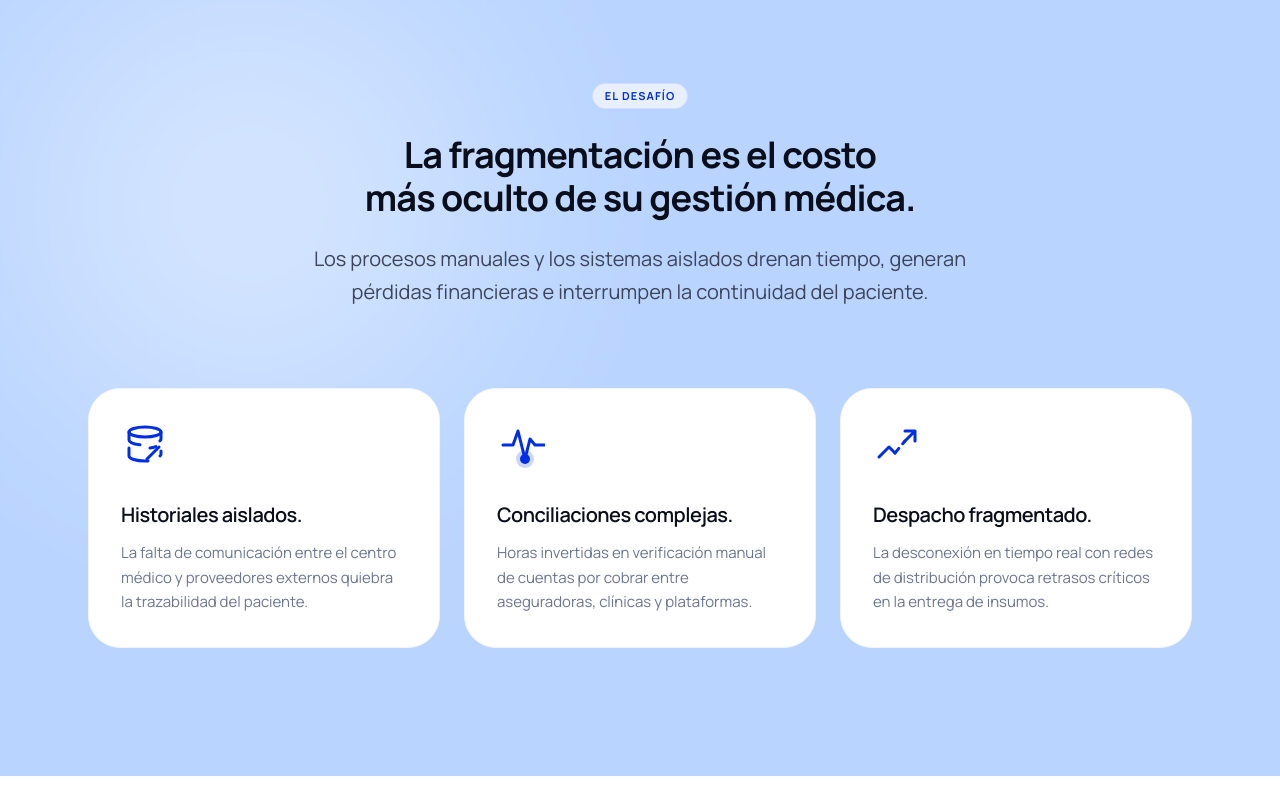
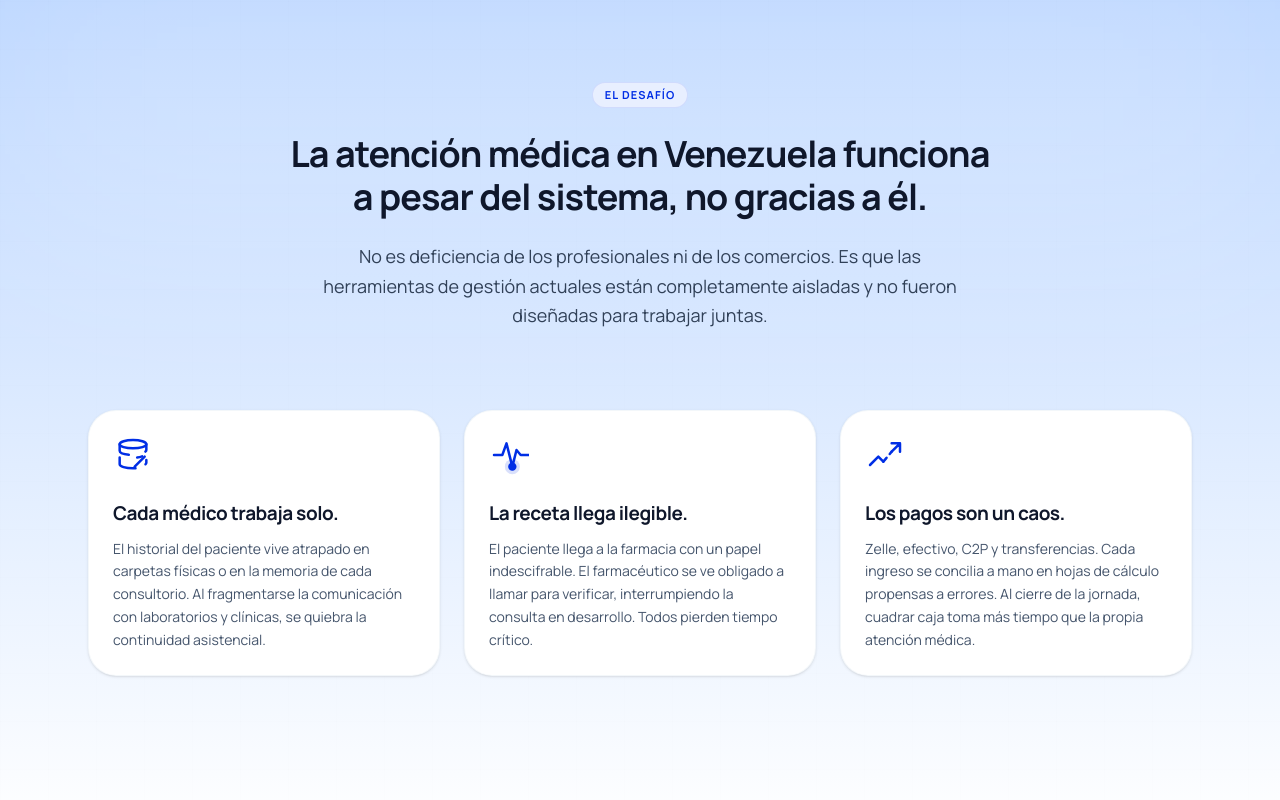
Before and after one commit to healtng-Tech/web, a React (Vite) app: page / in a window 1280 px wide. Shown: the part 1400-2200 px from the top of the page. Built offline with nearby package versions, Linux system fonts and the light colour scheme.

Commit message:
Update ProblemStatement.jsx

```diff
--- a/src/components/sections/ProblemStatement.jsx
+++ b/src/components/sections/ProblemStatement.jsx
@@ -1,20 +1,64 @@
-import React from 'react';
+import React, { memo } from 'react';
 import { useInView } from '../../hooks/useInView';
 
-export function ProblemStatement() {
-  const { ref, inView } = useInView({ threshold: 0.15 });
+const PROBLEMS = [
+  {
+    id: 'historiales',
+    title: 'Cada médico trabaja solo.',
+    desc: 'El historial del paciente vive atrapado en carpetas físicas o en la memoria de cada consultorio. Al fragmentarse la comunicación con laboratorios y clínicas, se quiebra la continuidad asistencial.',
+    icon: (
+      <svg className="w-10 h-10" viewBox="0 0 24 24" fill="none" stroke="currentColor" strokeWidth="1.5" strokeLinecap="round" strokeLinejoin="round">
+        <path d="M12 3c4.418 0 8 1.119 8 2.5S16.418 8 12 8 4 6.881 4 5.5 7.582 3 12 3z" />
+        <path d="M4 5.5v4c0 1.2 2.5 2.1 5.5 2.4" />
+        <path d="M20 5.5v3.5c0 .35-.2.68-.55.95" />
+        <path d="M14.5 13.5c1.8-.2 3.5-.8 4.5-1.5" strokeDasharray="3 3" />
+        <path d="M4 13.5v4c0 1.381 3.582 2.5 8 2.5.5 0 1-.02 1.5-.05" />
+        <path d="M19.5 17.5c.35-.25.5-.55.5-.85V15" />
+        <line x1="19" y1="13" x2="13" y2="19" stroke="currentColor" strokeWidth="1.5" />
+      </svg>
+    )
+  },
+  {
+    id: 'recetas',
+    title: 'La receta llega ilegible.',
+    desc: 'El paciente llega a la farmacia con un papel indescifrable. El farmacéutico se ve obligado a llamar para verificar, interrumpiendo la consulta en desarrollo. Todos pierden tiempo crítico.',
+    icon: (
+      <svg className="w-10 h-10" viewBox="0 0 24 24" fill="none" stroke="currentColor" strokeWidth="1.5" strokeLinecap="round" strokeLinejoin="round">
+        <path d="M3 12h5l2.5-7 3.5 14 2.5-10 2.5 3h5" stroke="currentColor" />
+        <circle cx="14" cy="19" r="4.5" fill="currentColor" fillOpacity="0.15" stroke="none" />
+        <circle cx="14" cy="19" r="2.5" fill="currentColor" stroke="none" />
+      </svg>
+    )
+  },
+  {
+    id: 'pagos',
+    title: 'Los pagos son un caos.',
+    desc: 'Zelle, efectivo, C2P y transferencias. Cada ingreso se concilia a mano en hojas de cálculo propensas a errores. Al cierre de la jornada, cuadrar caja toma más tiempo que la propia atención médica.',
+    icon: (
+      <svg className="w-10 h-10" viewBox="0 0 24 24" fill="none" stroke="currentColor" strokeWidth="1.5" strokeLinecap="round" strokeLinejoin="round">
+        <path d="M3 18l5-5 3 3" />
+        <path d="M16 10l5-5M21 10V5h-5" />
+        <line x1="11" y1="16" x2="16" y2="10" stroke="currentColor" strokeWidth="1.5" strokeDasharray="3 3" />
+      </svg>
+    )
+  }
+];
+
+export const ProblemStatement = memo(function ProblemStatement() {
+  const { ref, inView } = useInView({ threshold: 0.12 });
 
   return (
     <section
       id="desafio"
-      // Fondo sólido Pastel exacto para seamless con el Hero
-      className="relative bg-[#B8D4FF] text-ink overflow-hidden py-24 md:py-32"
+      /* CORRECCIÓN AQUÍ: Agregamos '-mt-px' para romper la línea de subpixel artificial */
+      className="relative -mt-px bg-gradient-to-b from-[#B8D4FF] to-white text-ink overflow-hidden pt-24 pb-32 md:pt-32 md:pb-40"
       aria-labelledby="problem-heading"
     >
 
-      {/* Fondo atmosférico sutil adaptado al nuevo color (muy tenue) */}
+      {/* Fondo Atmosférico y Rejilla Estética */}
       <div className="absolute inset-0 pointer-events-none" aria-hidden="true">
-        <div className="absolute top-0 left-0 w-[500px] h-[500px] rounded-full bg-white/40 blur-[120px]" />
+        <div className="absolute top-0 inset-x-0 h-[300px] bg-white/20 blur-[100px]" />
+
         <svg className="absolute inset-0 w-full h-full opacity-[0.025]" xmlns="http://www.w3.org/2000/svg">
           <defs>
             <pattern id="prob-grid" x="0" y="0" width="48" height="48" patternUnits="userSpaceOnUse">
@@ -27,101 +71,54 @@ export function ProblemStatement() {
 
       <div ref={ref} className="relative z-10 max-w-6xl mx-auto px-6">
 
-        {/* Cabecera con tipografía aligerada (font-bold) */}
+        {/* Encabezado de Sección */}
         <div className={[
           'text-center mb-20 transition-all duration-700 ease-out',
           inView ? 'opacity-100 translate-y-0' : 'opacity-0 translate-y-8'
         ].join(' ')}>
-          {/* Eyebrow: Regresa a paleta azul marca sobre fondo claro */}
           <span className="inline-block px-3 py-1 text-[11px] font-bold tracking-widest uppercase text-brand bg-brand-light rounded-full mb-6 border border-brand/10 backdrop-blur-sm">
             El Desafío
           </span>
-          <h2 id="problem-heading" className="text-3xl md:text-4xl font-bold tracking-tight mb-6 max-w-3xl mx-auto leading-[1.2]">
-            La fragmentación es el costo <br className="hidden md:block" />
-            más oculto de su gestión médica.
+          <h2 id="problem-heading" className="text-3xl md:text-4xl font-bold tracking-tight mb-6 max-w-3xl mx-auto leading-[1.2] text-slate-900">
+            La atención médica en Venezuela funciona<br className="hidden md:block" />
+            a pesar del sistema, no gracias a él.
           </h2>
-          {/* Texto secundario: Regresa a oscuro */}
-          <p className="text-lg md:text-xl text-ink-secondary leading-relaxed max-w-2xl mx-auto font-light Inter">
-            Los procesos manuales y los sistemas aislados drenan tiempo, generan pérdidas financieras e interrumpen la continuidad del paciente.
+          <p className="text-lg text-slate-700 leading-relaxed max-w-2xl mx-auto font-light Inter">
+            No es deficiencia de los profesionales ni de los comercios. Es que las herramientas de gestión actuales están completamente aisladas y no fueron diseñadas para trabajar juntas.
           </p>
         </div>
 
-        {/* Grid de 3 columnas */}
+        {/* Cuadrícula de Tarjetas Reducidas */}
         <div className="grid grid-cols-1 md:grid-cols-3 gap-6 text-left">
-
-          {/* Columna 1 */}
+          {PROBLEMS.map((prob, i) => (
             <div
+              key={prob.id}
               className={[
-              // Tarjetas: Regresan a fondo blanco limpio
-              'p-8 rounded-[32px] bg-white border border-slate-100 hover:shadow-card-lg transition-all duration-500 group',
+                'p-6 rounded-[28px] bg-white border border-slate-100/80 shadow-sm',
+                'hover:shadow-card-lg hover:-translate-y-0.5 transition-all duration-500 group',
                 inView ? 'opacity-100 translate-y-0' : 'opacity-0 translate-y-8'
               ].join(' ')}
-            style={{ transitionDelay: '100ms' }}
+              style={{ transitionDelay: `${100 + i * 100}ms` }}
             >
-            {/* Ícono ampliado: Regresa a color azul marca sin caja de fondo */}
-            <div className="text-[#002EE5] mb-8 group-hover:scale-[1.05] transition-transform origin-left">
-              <svg className="w-12 h-12" viewBox="0 0 24 24" fill="none" stroke="currentColor" strokeWidth="1.5" strokeLinecap="round" strokeLinejoin="round">
-                <path d="M12 3c4.418 0 8 1.119 8 2.5S16.418 8 12 8 4 6.881 4 5.5 7.582 3 12 3z" />
-                <path d="M4 5.5v4c0 1.2 2.5 2.1 5.5 2.4" />
-                <path d="M20 5.5v3.5c0 .35-.2.68-.55.95" />
-                <path d="M14.5 13.5c1.8-.2 3.5-.8 4.5-1.5" strokeDasharray="3 3" />
-                <path d="M4 13.5v4c0 1.381 3.582 2.5 8 2.5.5 0 1-.02 1.5-.05" />
-                <path d="M19.5 17.5c.35-.25.5-.55.5-.85V15" />
-                <line x1="19" y1="13" x2="13" y2="19" stroke="currentColor" strokeWidth="1.5" />
-              </svg>
+              {/* Contenedor del Icono */}
+              <div className="text-[#002EE5] mb-6 group-hover:scale-[1.05] transition-transform duration-300 origin-left">
+                {prob.icon}
               </div>
-            {/* Título tarjeta: Regresa a ink */}
-            <h3 className="font-semibold text-xl text-ink mb-3 tracking-tight">Historiales aislados.</h3>
-            {/* Texto tarjeta: Regresa a ink-tertiary */}
-            <p className="text-[15px] text-ink-tertiary leading-relaxed font-light Inter">
-              La falta de comunicación entre el centro médico y proveedores externos quiebra la trazabilidad del paciente.
+
+              {/* Título */}
+              <h3 className="font-bold text-[19px] text-slate-900 mb-2.5 tracking-tight">
+                {prob.title}
+              </h3>
+
+              {/* Descripción */}
+              <p className="text-[14px] text-slate-600 leading-relaxed font-normal Inter">
+                {prob.desc}
               </p>
             </div>
-
-          {/* Columna 2 */}
-          <div
-            className={[
-              'p-8 rounded-[32px] bg-white border border-slate-100 hover:shadow-card-lg transition-all duration-500 group',
-              inView ? 'opacity-100 translate-y-0' : 'opacity-0 translate-y-8'
-            ].join(' ')}
-            style={{ transitionDelay: '200ms' }}
-          >
-            <div className="text-[#002EE5] mb-8 group-hover:scale-[1.05] transition-transform origin-left">
-              <svg className="w-12 h-12" viewBox="0 0 24 24" fill="none" stroke="currentColor" strokeWidth="1.5" strokeLinecap="round" strokeLinejoin="round">
-                <path d="M3 12h5l2.5-7 3.5 14 2.5-10 2.5 3h5" stroke="currentColor" />
-                <circle cx="14" cy="19" r="4.5" fill="currentColor" fillOpacity="0.2" stroke="none" />
-                <circle cx="14" cy="19" r="2.5" fill="currentColor" stroke="none" />
-              </svg>
-            </div>
-            <h3 className="font-semibold text-xl text-ink mb-3 tracking-tight">Conciliaciones complejas.</h3>
-            <p className="text-[15px] text-ink-tertiary leading-relaxed font-light Inter">
-              Horas invertidas en verificación manual de cuentas por cobrar entre aseguradoras, clínicas y plataformas.
-            </p>
-          </div>
-
-          {/* Columna 3 */}
-          <div
-            className={[
-              'p-8 rounded-[32px] bg-white border border-slate-100 hover:shadow-card-lg transition-all duration-500 group',
-              inView ? 'opacity-100 translate-y-0' : 'opacity-0 translate-y-8'
-            ].join(' ')}
-            style={{ transitionDelay: '300ms' }}
-          >
-            <div className="text-[#002EE5] mb-8 group-hover:scale-[1.05] transition-transform origin-left">
-              <svg className="w-12 h-12" viewBox="0 0 24 24" fill="none" stroke="currentColor" strokeWidth="1.5" strokeLinecap="round" strokeLinejoin="round">
-                <path d="M3 18l5-5 3 3" />
-                <path d="M16 10l5-5M21 10V5h-5" />
-                <line x1="11" y1="16" x2="16" y2="10" stroke="currentColor" strokeWidth="1.5" strokeDasharray="3 3" />
-              </svg>
-            </div>
-            <h3 className="font-semibold text-xl text-ink mb-3 tracking-tight">Despacho fragmentado.</h3>
-            <p className="text-[15px] text-ink-tertiary leading-relaxed font-light Inter">
-              La desconexión en tiempo real con redes de distribución provoca retrasos críticos en la entrega de insumos.
-            </p>
+          ))}
         </div>
 
       </div>
-      </div>
     </section>
   );
-}
+});
```
Lines whose indentation alone changed are shown as unchanged.
